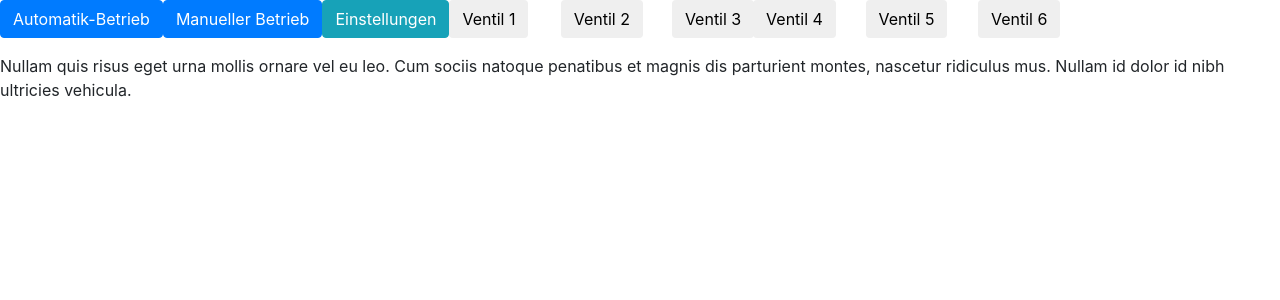
After one commit to mzurhorst/wassersteuerung, a Flask app: template templates/index.html in a window 1280 px wide. The commit adds this page. Shown: the top 300 px of the page. Run offline with Flask 2, Linux system fonts and the light colour scheme; the template is opened without the code that fills it, so the values that code supplies are empty; some libraries are stand-ins or nearby versions.

Commit message:
Flask trials

```diff
--- a/app.py
+++ b/app.py
@@ -1,11 +1,15 @@
-from flask import Flask, render_template
+from flask import Flask, abort, request, render_template
 app = Flask(__name__)
 app.static_folder = 'static'
 
+@app.before_request
+def limit_remote_addr():
+    if request.remote_addr != '127.0.0.1':
+        abort(403)  # Forbidden
 
 @app.route('/')
 def hello():
-    return "Hello World - TesghfghIch habet 2"
+    return render_template('index.html')
 
 @app.route('/heyhoo/')
 def hello2():
--- a/templates/heyhoo.html
+++ b/templates/heyhoo.html
@@ -39,7 +39,7 @@
               </button>
           </span>
       </div>
-        <p></p>
+        <p><a href="#" class="btn btn-lg btn-primary"><span class="glyphicon glyphicon-time"></span> Automatischer Betrieb</a></p>
 </div>
 
 
--- /dev/null
+++ b/templates/index.html
@@ -0,0 +1,84 @@
+<!DOCTYPE html>
+<html lang="en">
+<head>
+    <meta charset="utf-8">
+    <title>Index!!</title>
+    <meta name="viewport" content="width=device-width, initial-scale=1.0">
+    <meta name="description" content="">
+    <meta name="author" content="">
+
+    <link href="{{ url_for('static', filename='css/bootstrap.min.css') }}" rel="stylesheet"/>
+
+    <!-- HTML5 shim, for IE6-8 support of HTML5 elements -->
+    <!--[if lt IE 9]>
+      <script src="http://html5shim.googlecode.com/svn/trunk/html5.js"></script>
+    <![endif]-->
+    <!-- Fav and touch icons -->
+
+</head>
+
+<body>
+
+    <div class="container-fluid">
+        <div class="row">
+
+            <form action="../submit" id="formentry" class="form-horizontal" role="form" data-parsley-validate novalidate>
+                <div class="container-fluid shadow">
+                    <div class="row">
+
+
+                                <div class="row"><div class="col-md-12"><div class="row"><div class="col-md-12"><div class="form-group group-inline btn-group">
+
+
+
+                <button id="button6" type="button" class="btn btn-primary">Automatik-Betrieb</button></div><div class="form-group group-inline btn-group">
+
+
+
+                <button id="button2" type="button" class="btn btn-primary">Manueller Betrieb</button></div><div class="form-group group-inline btn-group">
+
+
+
+                <button id="button4" type="button" class="btn btn-info">Einstellungen</button></div></div></div></div></div><div class="row"><div class="col-md-4"><div class="form-group" style="display: block;">
+
+
+
+                <button id="button22" type="button" class="btn btn-default">Ventil 1</button></div></div><div class="col-md-4"><div class="form-group" style="display: block;">
+
+
+
+                <button id="button24" type="button" class="btn btn-default">Ventil 2</button></div></div><div class="col-md-4"><div class="form-group" style="display: block;">
+
+
+
+                <button id="button26" type="button" class="btn btn-default">Ventil 3</button></div></div></div><div class="row"><div class="col-md-4"><div class="form-group">
+
+
+
+                <button id="button28" type="button" class="btn btn-default">Ventil 4</button></div></div><div class="col-md-4"><div class="form-group">
+
+
+
+                <button id="button30" type="button" class="btn btn-default">Ventil 5</button></div></div><div class="col-md-4"><div class="form-group">
+
+
+
+                <button id="button32" type="button" class="btn btn-default">Ventil 6</button></div></div></div><div class="row"><div class="col-md-12"><div class="form-group">
+                            <p>Nullam quis risus eget urna mollis ornare vel eu leo. Cum sociis natoque penatibus et magnis dis parturient montes, nascetur ridiculus mus. Nullam id dolor id nibh ultricies vehicula.</p>
+
+
+                </div></div></div>
+
+
+                    </div>
+                </div>
+            </form>
+        </div>
+    </div>
+
+
+
+
+
+</body>
+</html>
```
